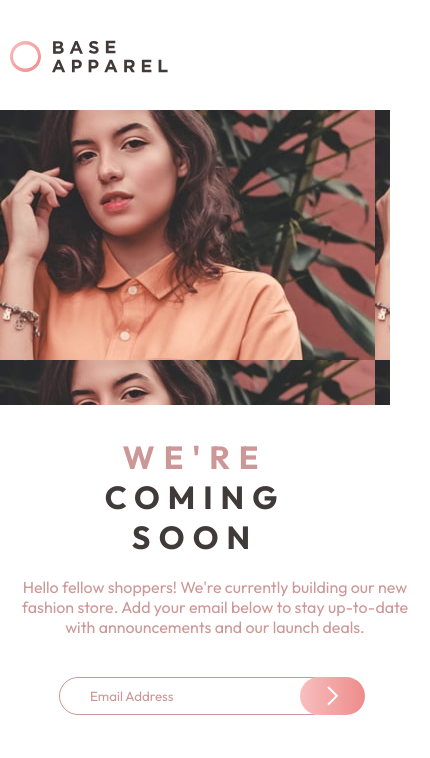
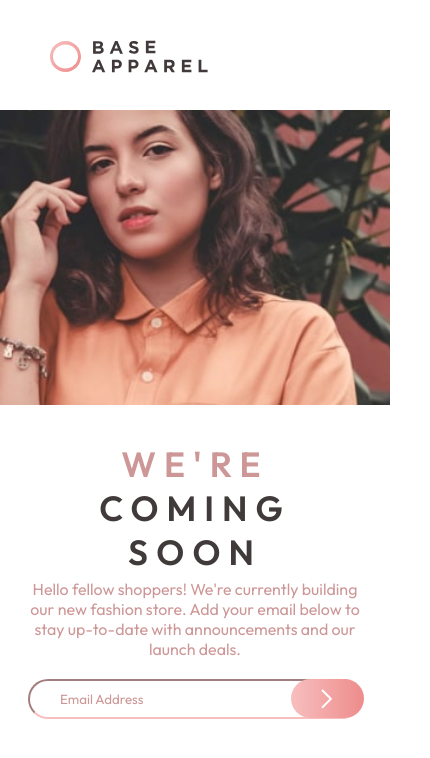
Before and after one commit to EugeneAsabre/FrontendMentorChallenges, a plain HTML site: page index.html in a window 390 px wide. Shown: the whole page, 430 px wide, since content can reach past the window. Drawn offline with Linux system fonts and the light colour scheme.

Commit message:
Made changes to fit all screens

```diff
--- a/index.html
+++ b/index.html
@@ -8,8 +8,11 @@
     <link rel="stylesheet" href="style.css">
 </head>
 <body>
+    <div class="hero">
+            <div class="logo"><img src="./assets/logo.svg" alt="icon-logo"></div>
+
         <div class="content">
-        <div class="logo"><img src="./assets/logo.svg" alt="icon-logo"></div>
+
             <h1 >WE'RE</h1>
                 <h1 class="color">COMING <br> SOON</h1>
                     <p>Hello fellow shoppers! We're currently building our new
@@ -24,5 +27,6 @@
                     </form>
         </div>
         <div class="picture"></div>
+    </div>
 </body>
 </html>
--- a/style.css
+++ b/style.css
@@ -2,11 +2,9 @@
 
 
 @media screen and (max-width: 500px) {
-
-
-    *{
-        padding: 0px;
-        margin: 0px;
+    * {
+        padding: 0;
+        margin: 0;
         font-family: "Outfit", serif;
         font-style: normal;
         color: hsl(0, 36%, 70%);
@@ -14,58 +12,67 @@
 
     body {
         width: 100%;
-        height:100vh;
+        height: 100vh;
         display: flex;
         flex-direction: column;
+        overflow-x: hidden; /* Prevent horizontal scroll */
     }
 
-    .content .logo {
-        position:relative;
-        top: 40px;
-        left: 10px;
+    .logo {
+       position: absolute;
+       top: 40px;
+       left: 50px;
     }
 
     .picture {
         width: 100%;
-        position: absolute;
+        position: relative;
         top: 110px;
         background-image: url(./assets/hero-mobile.jpg);
-        height: 35%;
+        background-repeat: no-repeat;
+        background-size: cover; /* Ensure the image covers the full width */
+        height: 35vh;
     }
 
-    .content h1, p ,form{
-        width: 100%;
+    .content {
+        position: absolute;
+        top: 50%;
+        padding: 20px 20px 0 20px;
+        text-align: center;
+    }
+
+    .content h1 {
         position: relative;
-        top: 400px;
-        text-align: center;
+        top: 95%;
+        font-size: 35px;
+        font-weight: 600;
+        letter-spacing: 8px;
     }
 
     .content .color {
         color: hsl(0, 6%, 24%);
-        letter-spacing: 8px;
-        margin-bottom: 20px;
-    }
-
-    .content h1 {
-        letter-spacing: 9px;
     }
 
     .content p {
-        padding-left: 20px;
-        padding-right: 20px;
+        position: relative;
+        top: 95%;
+        font-size: 16px;
+        margin-top: 5px;
+        margin-bottom: 20px;
     }
 
     form {
         position: relative;
-        top: 440px;
-        color: hsl(0, 36%, 70%);
+        top: 95%;
+        align-items: center;
     }
 
     input {
+        width: calc(100% - 40px);
+        padding: 10px;
+        margin-bottom: 10px;
         border-radius: 20px;
-        padding: 10px;
-        width: 250px;
-        border: 1px solid hsl(0, 36%, 70%);
+        border-color: hsl(0, 80%, 86%);
     }
 
     form input::placeholder {
@@ -74,19 +81,18 @@
     }
 
     .button {
+        position: relative;
+        bottom: 50px;
+        left: calc(100% - 79px);
+        width: 15%;
+        height: 19px;
+        padding: 10px;
         background: linear-gradient(to right, hsl(0, 80%, 86%), hsl(0, 74%, 74%));
-        width: 65px;
-        height: 38px;
-        position: relative;
-        bottom: 38px;
-        left: 300px;
+        color: white;
+        border: none;
         border-radius: 20px;
-        display: flex;
-        justify-content: center;
-        align-items: center;
+        cursor: pointer;
     }
-
-
 }
 
 @media screen and (min-width: 500px) {
@@ -101,8 +107,18 @@
 }
 
 body {
+    overflow-y: hidden;
+    overflow-x: hidden;
+}
+
+.hero {
     display: flex;
     flex-direction: row;
+    height: 100vh;
+    width: 100%;
+    position: absolute;
+    bottom: 0px;
+    left: 4px;
 }
 
 .content {
@@ -110,8 +126,8 @@ body {
     background-image: url(./assets/bg-pattern-desktop.svg);
 }
 
-.content .logo {
-    position: relative;
+.logo {
+    position: absolute;
     top: 50px;
     left: 120px;
 }
@@ -121,7 +137,7 @@ body {
     top: 160px;
     left: 120px;
     font-weight: 600;
-    font-size: 45px;
+    font-size: 45px
 }
 
 .content .color {
@@ -138,6 +154,7 @@ body {
 .picture {
     width: 45%;
     background-image: url(./assets/hero-desktop.jpg);
+    background-repeat: no-repeat;
     height: 100vh;
 }
 
```
Lines whose indentation alone changed are shown as unchanged.
